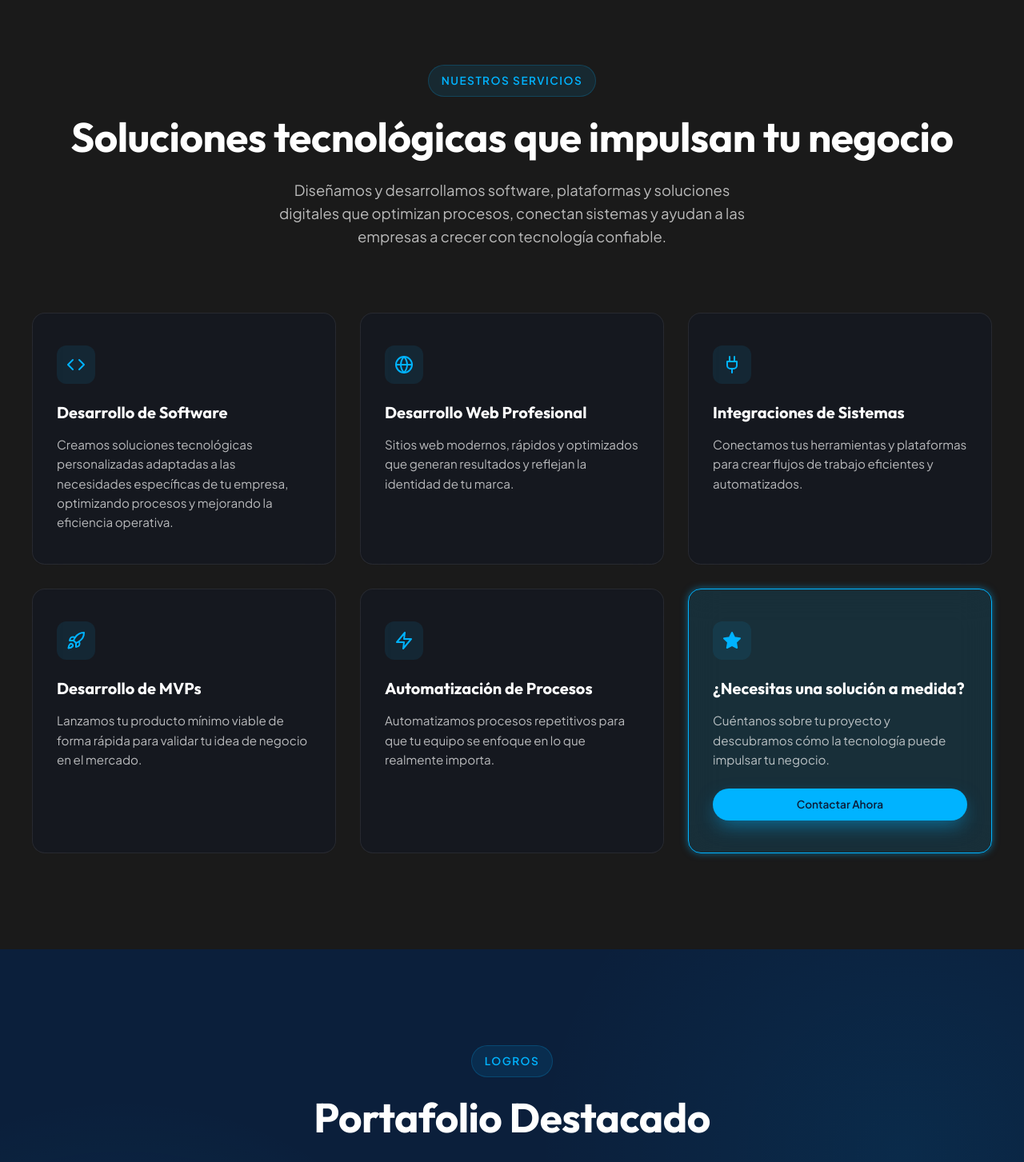
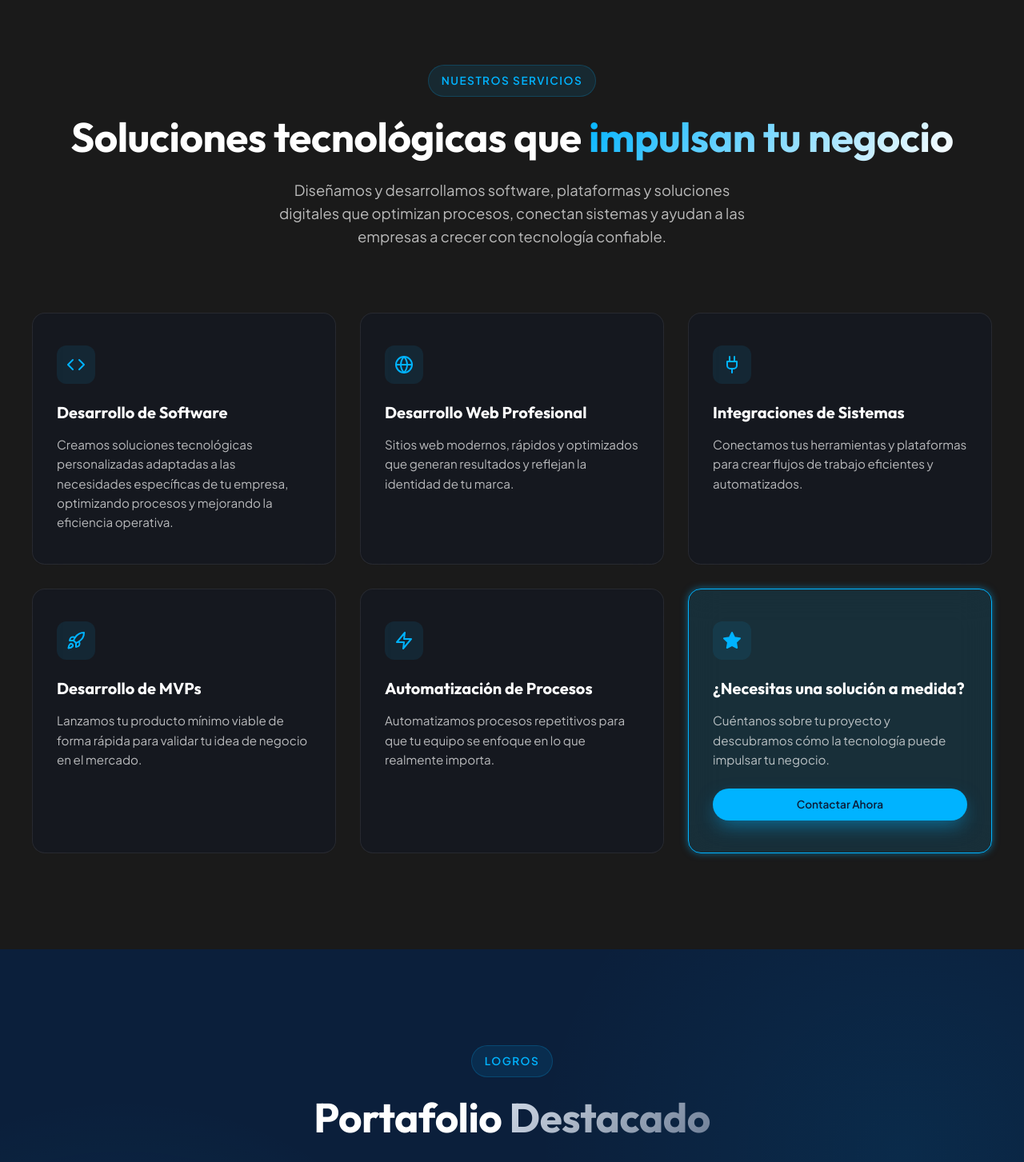
Before and after one commit to lihuensg/rivuz-react, a React (Vite) app: page / in a window 1280 px wide. Shown: the part 840-2293 px from the top of the page at 80% size. Built offline with nearby package versions, Linux system fonts and the light colour scheme.

Commit message:
feat: enhance text styling with gradient effects in multiple components

```diff
--- a/src/components/Pricing/Pricing.tsx
+++ b/src/components/Pricing/Pricing.tsx
@@ -59,7 +59,7 @@ const Pricing: React.FC = () => {
       <div className="container">
         <div className="section-header" data-aos="fade-up">
           <span className="section-tag">Escalabilidad flexible</span>
-          <h2 className="section-title">Impulsa tu Crecimiento</h2>
+          <h2 className="section-title">Impulsa tu <span className="text-gradient-muted">Crecimiento</span></h2>
           <p className="section-subtitle">
             Acompañamos el crecimiento de tu empresa con soluciones tecnológicas pensadas para cada etapa.
           </p>
--- a/src/components/Projects/Projects.tsx
+++ b/src/components/Projects/Projects.tsx
@@ -83,7 +83,7 @@ const Projects: React.FC = () => {
       <div className="container">
         <div className="section-header" data-aos="fade-up">
           <span className="section-tag">Logros</span>
-          <h2 className="section-title">Portafolio Destacado</h2>
+          <h2 className="section-title">Portafolio <span className="text-gradient-muted">Destacado</span></h2>
           <p className="section-subtitle">
             Casos de éxito donde nuestra ingeniería transformó visión en rentabilidad.
           </p>
--- a/src/components/Services/Services.tsx
+++ b/src/components/Services/Services.tsx
@@ -7,7 +7,9 @@ const Services: React.FC = () => {
       <div className="container">
         <div className="section-header" data-aos="fade-up">
           <span className="section-tag">Nuestros Servicios</span>
-          <h2 className="section-title">Soluciones tecnológicas que impulsan tu negocio</h2>
+          <h2 className="section-title">
+            Soluciones tecnológicas que <span className="text-gradient">impulsan tu negocio</span>
+          </h2>
           <p className="section-subtitle">
             Diseñamos y desarrollamos software, plataformas y soluciones digitales que optimizan procesos, conectan sistemas y ayudan a las empresas a crecer con tecnología confiable.
           </p>
--- a/src/components/Testimonials/Testimonials.tsx
+++ b/src/components/Testimonials/Testimonials.tsx
@@ -36,7 +36,7 @@ const Testimonials: React.FC = () => {
       <div className="container">
         <div className="section-header" data-aos="fade-up">
           <span className="section-tag">Testimonios</span>
-          <h2 className="section-title">Lo que dicen nuestros clientes</h2>
+          <h2 className="section-title">Lo que dicen <span className="text-gradient-muted">nuestros clientes</span></h2>
         </div>
 
         <div className="testimonials-grid">
--- a/src/index.css
+++ b/src/index.css
@@ -70,6 +70,13 @@ section {
 /* Typography Utilities */
 .text-gradient {
   background: linear-gradient(135deg, #00B3FF, #FFFFFF);
+  -webkit-background-clip: text;
+  -webkit-text-fill-color: transparent;
+  background-clip: text;
+}
+
+.text-gradient-muted {
+  background: linear-gradient(135deg, #cfd8e6 0%, #a3afc0 46%, #6f7f97 100%);
   -webkit-background-clip: text;
   -webkit-text-fill-color: transparent;
   background-clip: text;
```
